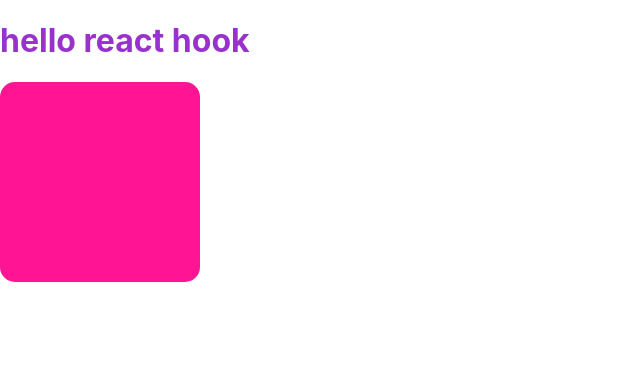
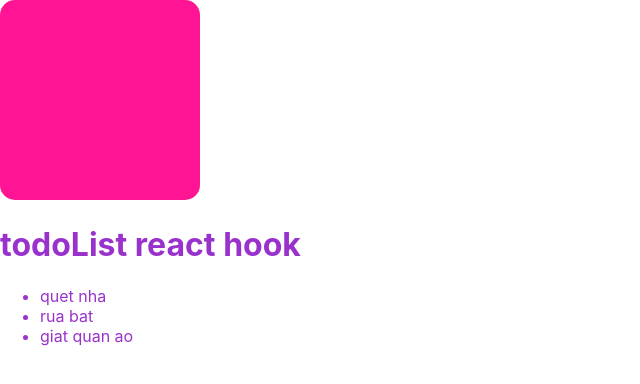
Before and after one commit to sangpx/training-reacthook-easyfrontend, a React (Create React App) app: page / in a window 1280 px wide. Shown: the top 384 px of the page, without its empty margins (0-640 px from the left). Built offline with nearby package versions, Linux system fonts and the light colour scheme.

Commit message:
todoList by useState

```diff
--- a/src/App.js
+++ b/src/App.js
@@ -2,6 +2,7 @@
 //import Content from "./Content.js";
 import { useState } from "react";
 import ColorBox from "./components/ColorBox";
+import TodoList from "./components/TodoList";
 
 //render Component cua Evondev
 // function Feature() {
@@ -74,6 +75,23 @@
 
 //parent component
 function App() {
+  const [todoList, setTodoList] = useState([
+    { id: 1, title: "quet nha" },
+    { id: 2, title: "rua bat" },
+    { id: 3, title: "giat quan ao" },
+  ]);
+
+  //CLick vao todo thi XOA todo
+  const handleDeleteTodoClick = (todo) => {
+    const index = todoList.findIndex((x) => x.id === todo.id);
+    if (index < 0) return;
+
+    //tao Mang moi
+    const newTodoList = [...todoList]; // clone Mang cu
+    newTodoList.splice(index, 1);
+    setTodoList(newTodoList);
+  };
+
   return (
     <div className="app">
       {/*Childrent component */}
@@ -102,8 +120,9 @@
           image={course.image_url}
         />
       ))} */}
-      <h1>hello react hook</h1>
       <ColorBox />
+      <h1>todoList react hook</h1>
+      <TodoList todos={todoList} onTodoClick={handleDeleteTodoClick} />
     </div>
   );
 }
--- a/src/components/ColorBox/index.jsx
+++ b/src/components/ColorBox/index.jsx
@@ -1,5 +1,5 @@
 import React, { useState } from "react";
-import PropTypes from "prop-types";
+
 import "./styles.scss";
 
 ColorBox.propTypes = {};
--- /dev/null
+++ b/src/components/TodoList/index.jsx
@@ -0,0 +1,37 @@
+import React from "react";
+import PropTypes from "prop-types";
+
+TodoList.propTypes = {
+  todos: PropTypes.array,
+  onTodoClick: PropTypes.func,
+};
+
+//gia tri mac dinh neu th cha khong chuyen xuong
+TodoList.defaultProps = {
+  todos: [],
+  onTodoClick: null,
+};
+
+function TodoList(props) {
+  const { todos, onTodoClick } = props;
+
+  const handleClick = (todo) => {
+    if (onTodoClick) {
+      onTodoClick(todo);
+    }
+  };
+
+  return (
+    <div>
+      <ul className="todo-list">
+        {todos.map((todo) => (
+          <li onClick={() => handleClick(todo)} key={todo.id}>
+            {todo.title}
+          </li>
+        ))}
+      </ul>
+    </div>
+  );
+}
+
+export default TodoList;
--- a/src/index.js
+++ b/src/index.js
@@ -8,7 +8,7 @@
 root.render(
   <React.StrictMode>
     <App />
-  </React.StrictMode>
+  </React.StrictMode>,
 );
 
 // If you want to start measuring performance in your app, pass a function
```
Also changed, not shown: src/components/TodoList/todolist.scss (added).
